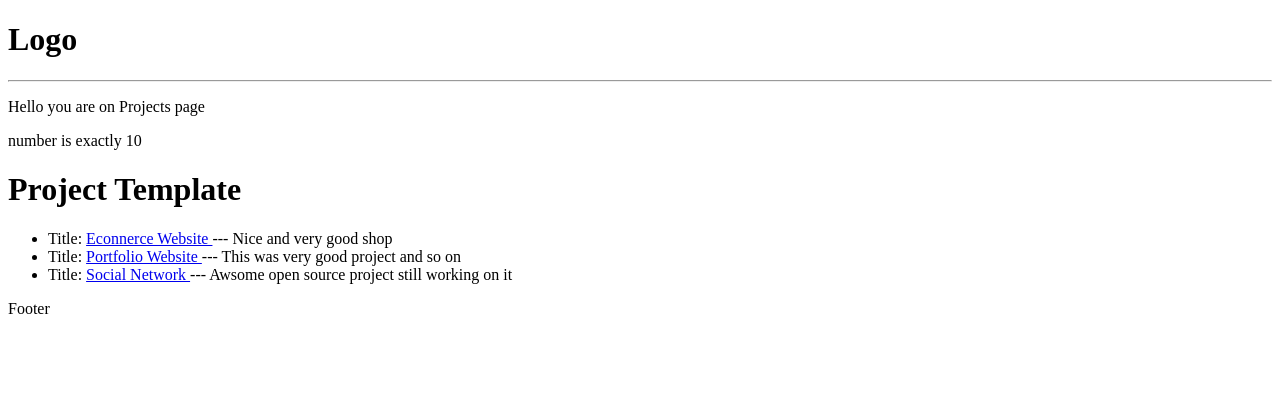
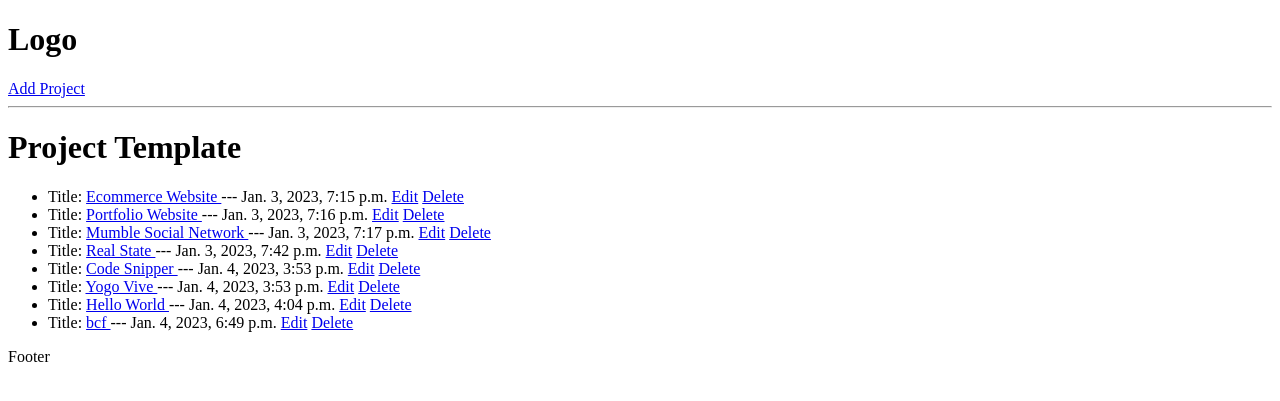
Before and after one commit to DevBin404/DevSearch, a Django app: page / in a window 1280 px wide. Shown: the top 401 px of the page. Run offline with Django 3.2, Linux system fonts and the light colour scheme; data comes from the database, SQL or seed files in the repository; both versions use the stored data as it was after the commit.

Commit message:
add edit and delete to projects page

```diff
--- a/devsearch/projects/templates/projects/projects.html
+++ b/devsearch/projects/templates/projects/projects.html
@@ -1,24 +1,16 @@
 {% extends 'main.html' %}
 
 {% block content %}
-<p>Hello you are on {{ page }} page </p>
-
-{% if number > 10 %}
-    <p>number is greater than 10</p>
-{% elif number == 10 %}
-    <p>number is exactly 10</p>
-{% else %}
-    <p>number is not greater than 10</p>
-{% endif %}
-
-<h1></h1>
-
 <h1>Project Template</h1>
 
 <ul>
     {% for project in projects %}
         <li>Title: <a href="{% url 'project' project.id %}">
-            {{ project.title }} </a> --- {{ project.description }}  </li>
+            {{ project.title }} </a> --- {{ project.created }}
+            <a href="{% url 'update-project' project.id %}">Edit</a>
+            <a href="{% url 'delete-project' project.id %}">Delete</a>
+         </li>
+
     {% endfor %}
 </ul>
 
--- a/devsearch/projects/urls.py
+++ b/devsearch/projects/urls.py
@@ -3,5 +3,9 @@ from . import views
 
 urlpatterns = [
     path('', views.projects, name='projects'),
-    path('project/<str:pk>', views.project, name='project')
+    path('project/<str:pk>/', views.project, name='project'),
+    path('create-project/', views.createProject, name='create-project'),
+    path('update-project/<str:pk>/', views.updateProject, name='update-project'),
+    path('delete-project/<str:pk>/', views.deleteProject, name='delete-project'),
+
 ]
--- a/devsearch/projects/views.py
+++ b/devsearch/projects/views.py
@@ -1,39 +1,60 @@
-from django.shortcuts import render
-from django.http import HttpResponse
-
-projectList = [
-    {
-        'id': '1',
-        'title': "Econnerce Website",
-        'description': "Nice and very good shop"
-    },
-    {
-        'id': '2',
-        'title': "Portfolio Website",
-        'description': "This was very good project and so on"
-    },
-    {
-        'id': '3',
-        'title': "Social Network",
-        'description': "Awsome open source project still working on it"
-    }
-    ]
+from django.shortcuts import render, redirect
+from .forms import ProjectForm
+from .models import Project
 
 
 def projects(request):
-    page = 'Projects'
-    number = 10
+    projects = Project.objects.all()
     context = {
-        'page': page,
-        'number': number,
-        'projects': projectList
+        'projects': projects,
     }
     return render(request, 'projects/projects.html', context)
 
 def project(request, pk):
-    projectObj = None
-    for i in projectList:
-        if i['id'] == pk:
-            projectObj = i
-    context = {'project': projectObj}
+    project = Project.objects.get(pk=pk)
+    context = {
+        'project': project,
+    }
     return render(request, 'projects/single-project.html', context)
+
+
+def createProject(request):
+    form = ProjectForm()
+
+    if request.method == 'POST':
+        form = ProjectForm(request.POST)
+        if form.is_valid():
+            form.save()
+            return redirect('projects')
+    context = {
+        'form': form,
+    }
+    return render(request, 'projects/project-form.html', context)
+
+
+def updateProject(request, pk):
+    project = Project.objects.get(id=pk)
+    form = ProjectForm(instance=project)
+
+    if request.method == 'POST':
+        form = ProjectForm(request.POST, instance=project)
+        if form.is_valid():
+            form.save()
+            return redirect('projects')
+    context = {
+        'form': form,
+    }
+    return render(request, 'projects/project-form.html', context)
+
+
+def deleteProject(request, pk):
+    project = Project.objects.get(id=pk)
+
+    if request.method == 'POST':
+        project.delete()
+        return redirect('projects')
+
+    context = {
+        'object': project
+    }
+    return render(request, 'projects/delete-template.html', context)
--- a/devsearch/templates/navbar.html
+++ b/devsearch/templates/navbar.html
@@ -1,2 +1,3 @@
 <h1>Logo</h1>
+<a href="{% url 'create-project' %}">Add Project</a>
 <hr>
```
Also changed, not shown: devsearch/projects/forms.py (added, +8 -0 lines), devsearch/projects/templates/projects/delete-template.html (added, +11 -0 lines), devsearch/projects/templates/projects/project-form.html (added, +13 -0 lines), devsearch/projects/templates/projects/single-project.html (+9 -1 lines), devsearch/db.sqlite3.
